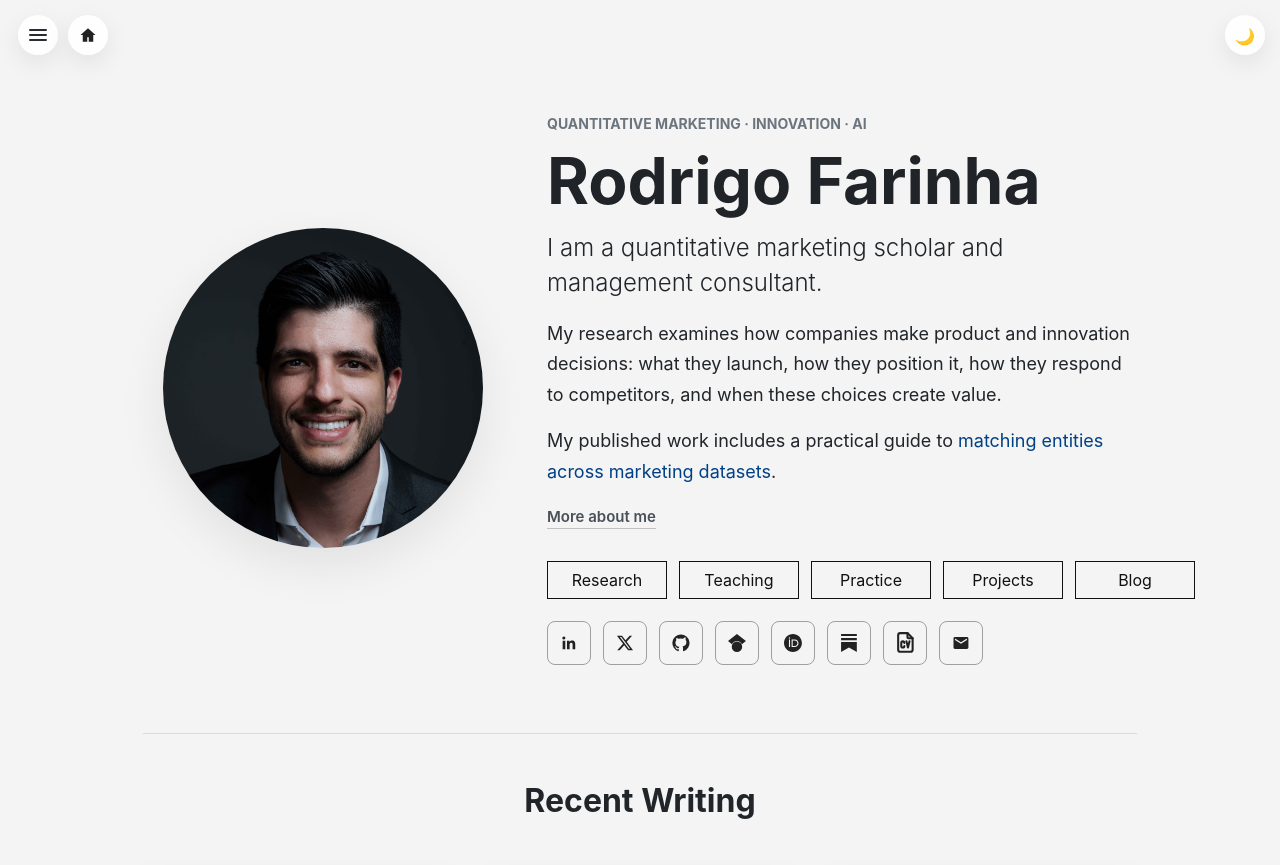
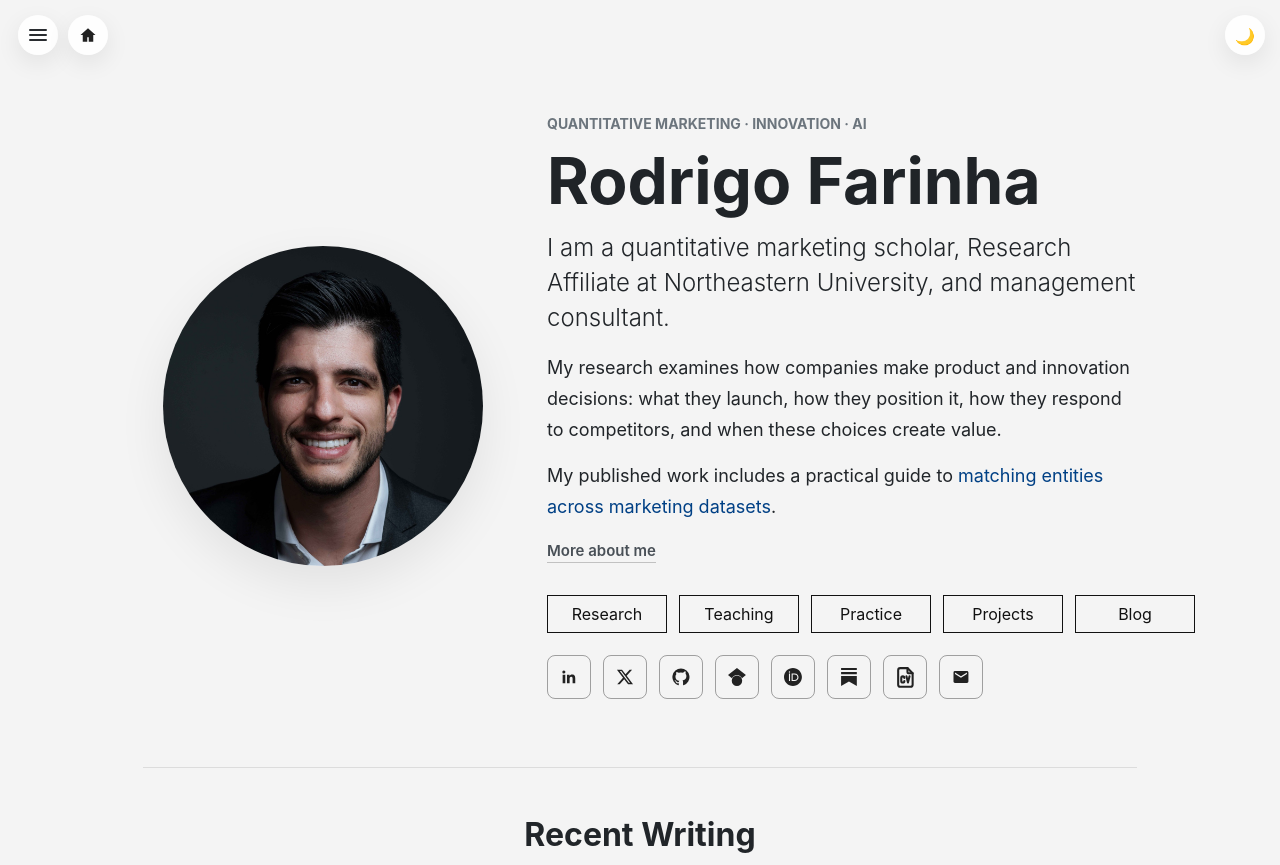
Before and after one commit to rodrigolourencofarinha/rodrigolourencofarinha.github.io, a Jekyll site: the page built from index.html, in a window 1280 px wide and 900 px high, cut to the strip 0-865 px from the top of the window. Built offline with Jekyll 4.4.1, drawn with Linux system fonts in a browser that asks for light colours.

Commit message:
Add Northeastern research affiliation to homepage and metadata

```diff
--- a/_config.yml
+++ b/_config.yml
@@ -2,7 +2,7 @@
 name: "Rodrigo Farinha"
 title: "Rodrigo Farinha"
 tagline: "Quantitative Marketing, Innovation & AI"
-description: "Rodrigo Farinha is a quantitative marketing scholar and consultant researching marketing strategy, product innovation, applied econometrics, and artificial intelligence."
+description: "Rodrigo Farinha is a quantitative marketing scholar, Research Affiliate at Northeastern University, and consultant studying marketing strategy, innovation, and AI."
 logo: 'assets/images/rodrigo_farinha_profile.jpg'
 favicon: 'assets/images/favicon.ico' # Update with actual path later
 baseurl: "" # Set for root deployment
@@ -83,7 +83,7 @@ authors:
     substack: 'https://rodrigofarinha.substack.com'
     cv_page: '/cv/'
     cv_pdf: '/assets/pdf/Rodrigo_Farinha_CV.pdf'
-    description: "Quantitative marketing scholar and management consultant focused on marketing strategy, product innovation, applied econometrics, and artificial intelligence."
+    description: "Quantitative marketing scholar, Research Affiliate at Northeastern University, and management consultant focused on marketing strategy, product innovation, applied econometrics, and artificial intelligence."
 
 # Plugins
 plugins:
--- a/_includes/person-schema.html
+++ b/_includes/person-schema.html
@@ -11,7 +11,11 @@
       "url": "{{ site.url }}/",
       "image": "{{ site.url }}/{{ site.logo }}",
       "description": {{ site.description | jsonify }},
-      "jobTitle": "Quantitative Marketing Scholar and Management Consultant",
+      "jobTitle": ["Quantitative Marketing Scholar", "Research Affiliate", "Management Consultant"],
+      "affiliation": {
+        "@type": "CollegeOrUniversity",
+        "name": "Northeastern University"
+      },
       "knowsAbout": [
         "Quantitative Marketing",
         "Marketing Strategy",
--- a/index.html
+++ b/index.html
@@ -2,7 +2,7 @@
 layout: default
 title: Rodrigo Farinha
 browser_title: Rodrigo Farinha
-description: "Rodrigo Farinha is a quantitative marketing scholar and consultant researching marketing strategy, product innovation, applied econometrics, and artificial intelligence."
+description: "Rodrigo Farinha is a quantitative marketing scholar, Research Affiliate at Northeastern University, and consultant studying marketing strategy, innovation, and AI."
 author: false
 ---
 <section class="home-hero">
@@ -13,7 +13,7 @@ author: false
   <div class="home-hero-copy">
     <p class="home-eyebrow">QUANTITATIVE MARKETING &middot; INNOVATION &middot; AI</p>
     <h1><a class="home-title-link" href="{{ site.baseurl }}/about/">Rodrigo Farinha</a></h1>
-    <p class="lead">I am a quantitative marketing scholar and management consultant.</p>
+    <p class="lead">I am a quantitative marketing scholar, Research Affiliate at Northeastern University, and management consultant.</p>
     <p>My research examines how companies make product and innovation decisions: what they launch, how they position it, how they respond to competitors, and when these choices create value.</p>
     <p>My published work includes a practical guide to <a href="{{ site.baseurl }}/research/#how-to-match-entities">matching entities across marketing datasets</a>.</p>
     <p class="home-more"><a href="{{ site.baseurl }}/about/">More about me</a></p>
```
Also changed, not shown: _pages/about.md (+1 -1 lines).
